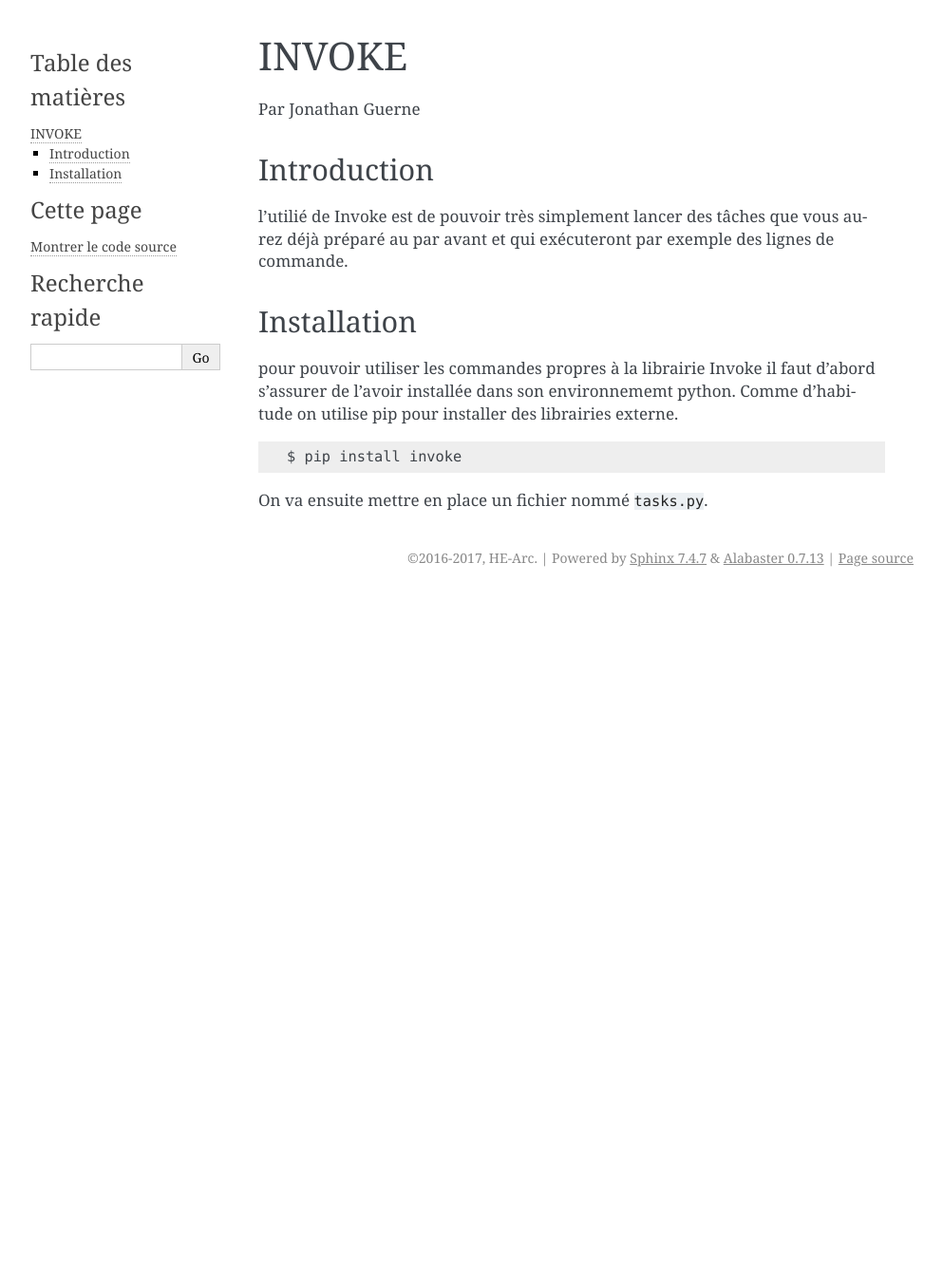
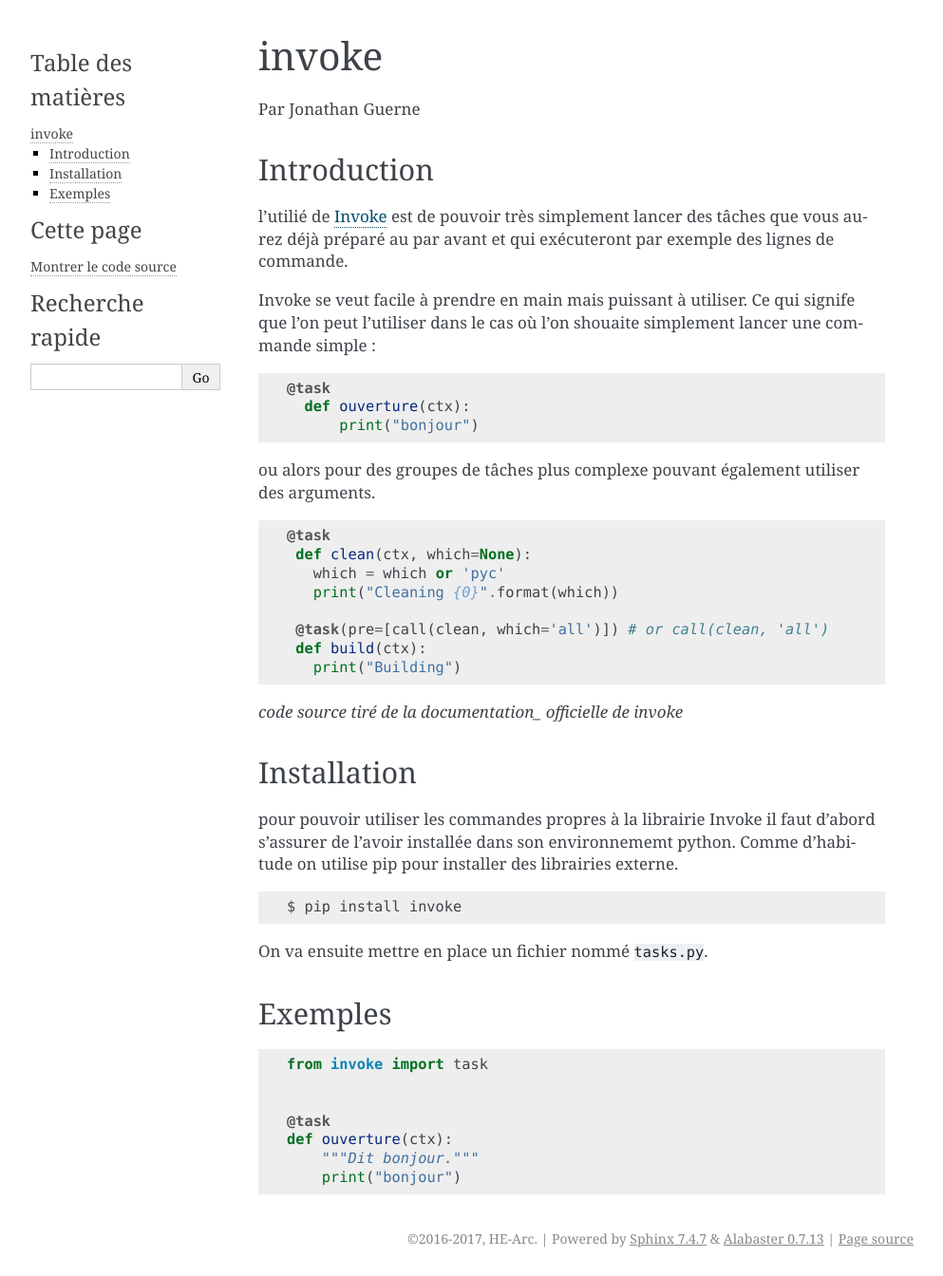
Before and after one commit to HE-Arc/livre-python, a Sphinx documentation site: the page built from source/invoke/index.rst, in a window 1280 px wide. Shown: the whole page at 95% size, without its empty margins (148-1141 px from the left). Built offline with Sphinx 7.4.7, drawn with Linux system fonts in a browser that asks for light colours; before the commit the page ends 900 px from its top, so only the background shows below that.

Commit message:
installation and introduction of the invoke documentation

```diff
--- a/source/invoke/index.rst
+++ b/source/invoke/index.rst
@@ -1,15 +1,42 @@
 =======
 .. _Invoke-tutorial:
 
-INVOKE
+invoke
 ======
 Par Jonathan Guerne
 
 Introduction
 ------------
-l'utilié de Invoke est de pouvoir très simplement lancer des tâches que vous
+l'utilié de Invoke_ est de pouvoir très simplement lancer des tâches que vous
 aurez déjà préparé au par avant et qui exécuteront par exemple des lignes de
 commande.
+
+Invoke se veut facile à prendre en main mais puissant à utiliser. Ce qui signife
+que l'on peut l'utiliser dans le cas où l'on shouaite simplement lancer une commande simple :
+
+.. code-block:: python3
+
+  @task
+    def ouverture(ctx):
+        print("bonjour")
+
+ou alors pour des groupes de tâches plus complexe pouvant également utiliser des
+arguments.
+
+.. code-block:: python3
+
+ @task
+  def clean(ctx, which=None):
+    which = which or 'pyc'
+    print("Cleaning {0}".format(which))
+
+  @task(pre=[call(clean, which='all')]) # or call(clean, 'all')
+  def build(ctx):
+    print("Building")
+
+*code source tiré de la documentation_  officielle de invoke*
+
+
 
 Installation
 ------------
@@ -20,4 +47,12 @@
 ::
 
   $ pip install invoke
+
 On va ensuite mettre en place un fichier nommé ``tasks.py``.
+
+Exemples
+--------
+.. literalinclude:: ./examples/tasks.py
+
+.. _Invoke: http://www.pyinvoke.org/
+.. _documentation: http://docs.pyinvoke.org/en/latest/
```
